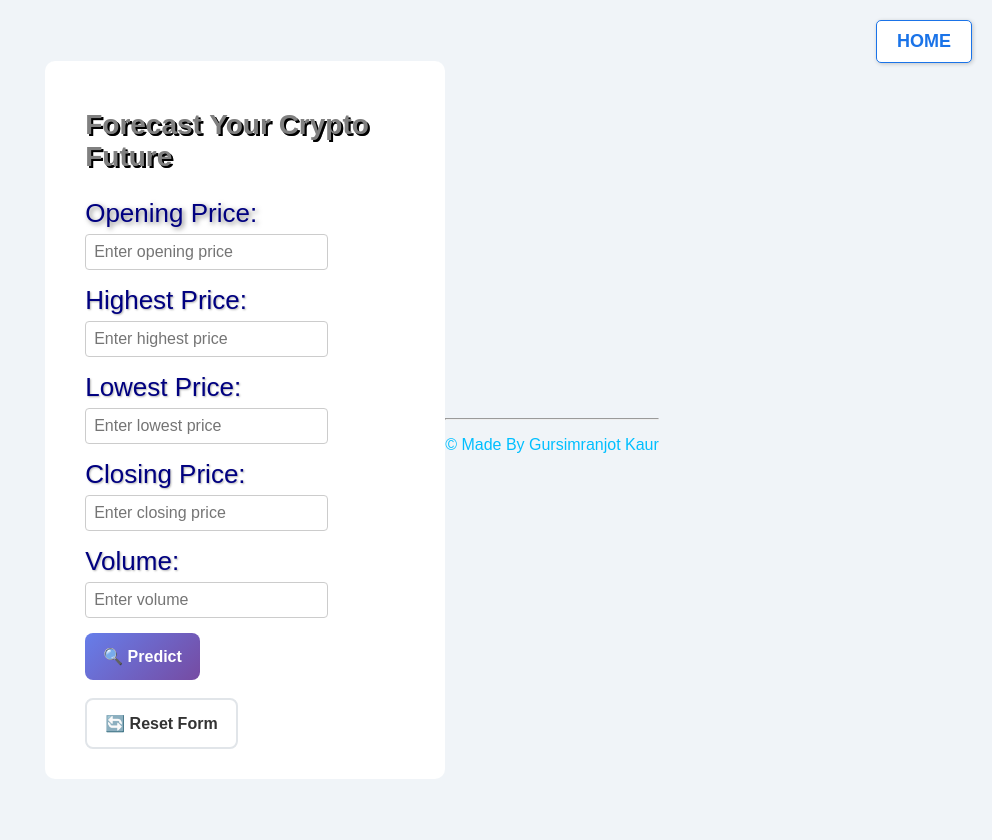
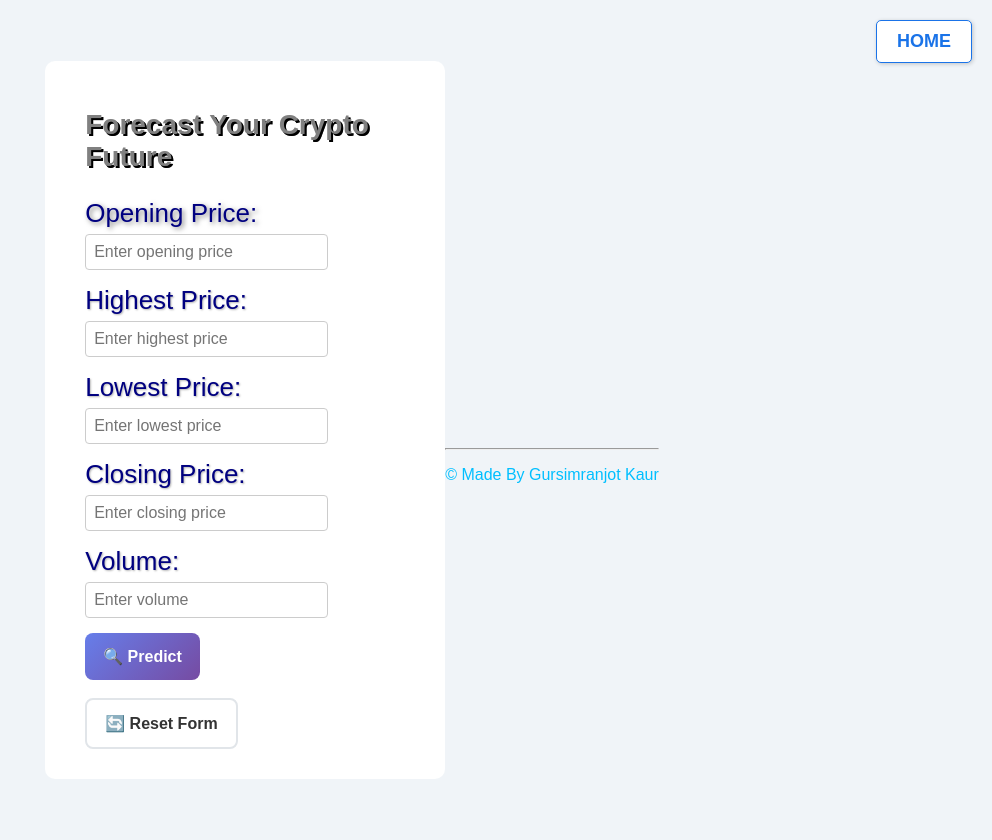
Before and after one commit to simran200719/COINSIGHT-AI, a Flask app: page /start in a window 1280 px wide. Shown: the whole page, without its empty margins (288-1280 px from the left). Run offline with Flask 3, Linux system fonts and the light colour scheme; parts of the project's set-up code (start-up, migrations or seed data) failed here and were passed over.

Commit message:
Update templates/index.html

```diff
--- a/templates/index.html
+++ b/templates/index.html
@@ -65,7 +65,7 @@
     {% endif%}
 
    </div>
-    <footer style="margin-top: 40px; text-align: center; color: deepskyblue;">
+    <footer style="margin-top: 100px; text-align: center; color: deepskyblue;">
         <hr>
         <p>&copy; Made By Gursimranjot Kaur</p>
     </footer>
```
